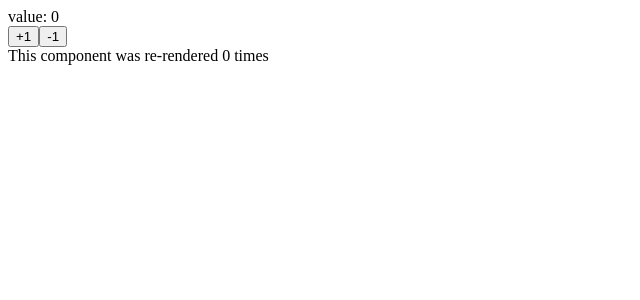
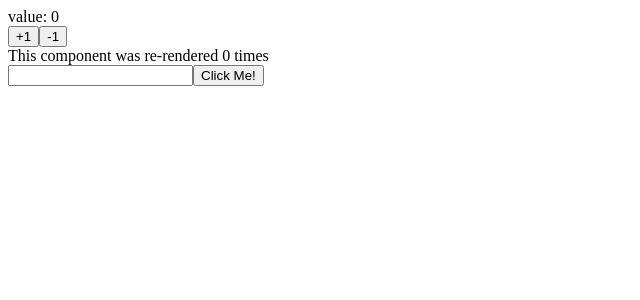
Before and after one commit to masayuki-0319/practice-react, a React (Create React App) app: page / in a window 1280 px wide. Shown: the top 300 px of the page, without its empty margins (0-640 px from the left). Built offline with nearby package versions, Linux system fonts and the light colour scheme; the HTML template or start-up script is replaced by a standard one.

Commit message:
finish71

```diff
--- a/src/Counter.tsx
+++ b/src/Counter.tsx
@@ -16,6 +16,10 @@
   useEffect(() => {
     renderTimes.current += 1;
   });
+  const ref = useRef<HTMLInputElement>(null!);
+  const focusInput = () => {
+    ref.current.focus();
+  }
 
   return (
     <div>
@@ -23,6 +27,8 @@
       <button onClick={increment}>+1</button>
       <button onClick={decrement}>-1</button>
       <div>This component was re-rendered {renderTimes.current} times</div>
+      <input ref={ref} type="text" />
+      <button onClick={focusInput}>Click Me!</button>
     </div>
   );
 };
```
